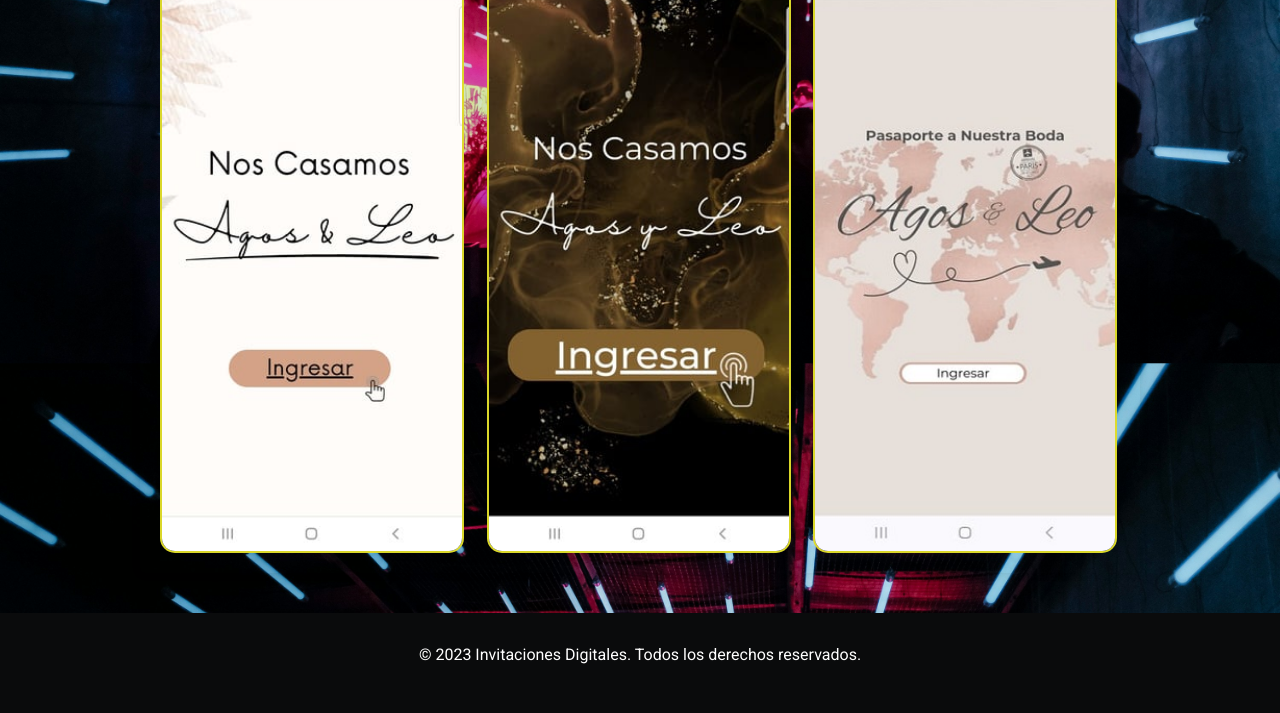
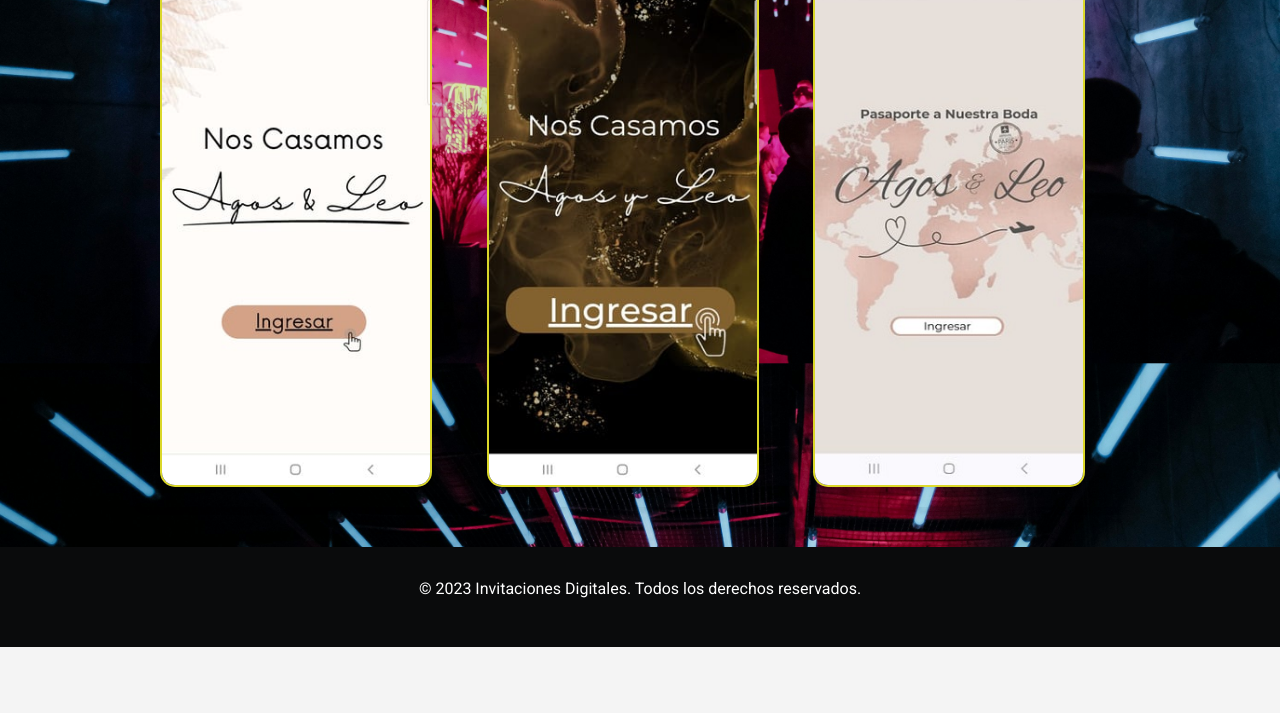
Before and after one commit to JuanAstrada7/invitaciones-digitales, a website: page pages/casamientos.html in a window 1280 px wide. Shown: the part 490-1203 px from the top of the page. After the commit the page ends 1137 px from the top, so only its background shows below. Drawn offline with nearby package versions, Linux system fonts and the light colour scheme.

Commit message:
pruebas de index2

```diff
--- a/css/style.css
+++ b/css/style.css
@@ -282,7 +282,7 @@ p {
     overflow: hidden;
     position: relative;
     background-color: rgba(0, 0, 0, 0.8);
-    width: 19rem;
+    width: 17rem;
     transition: 1s;
 }
 
```
